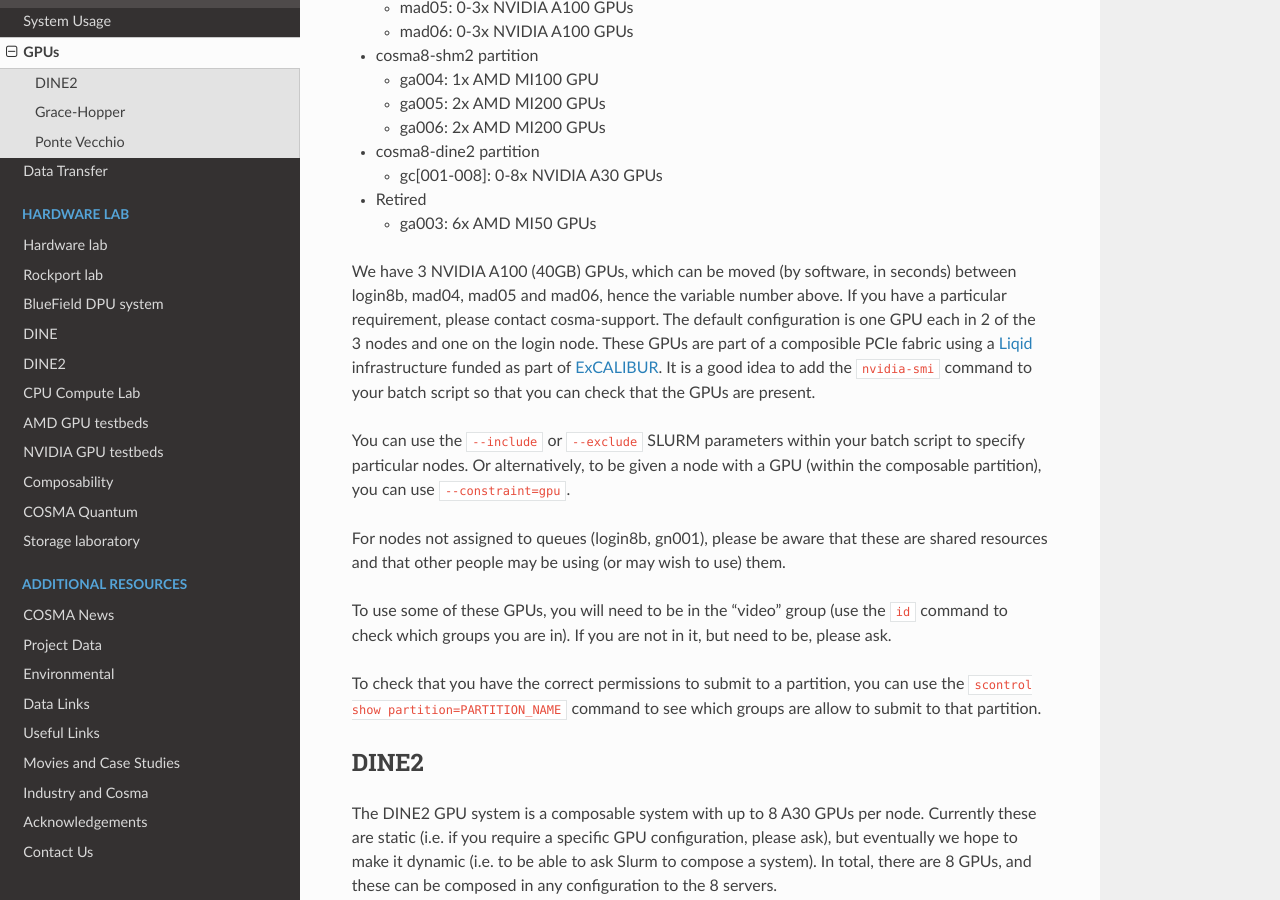
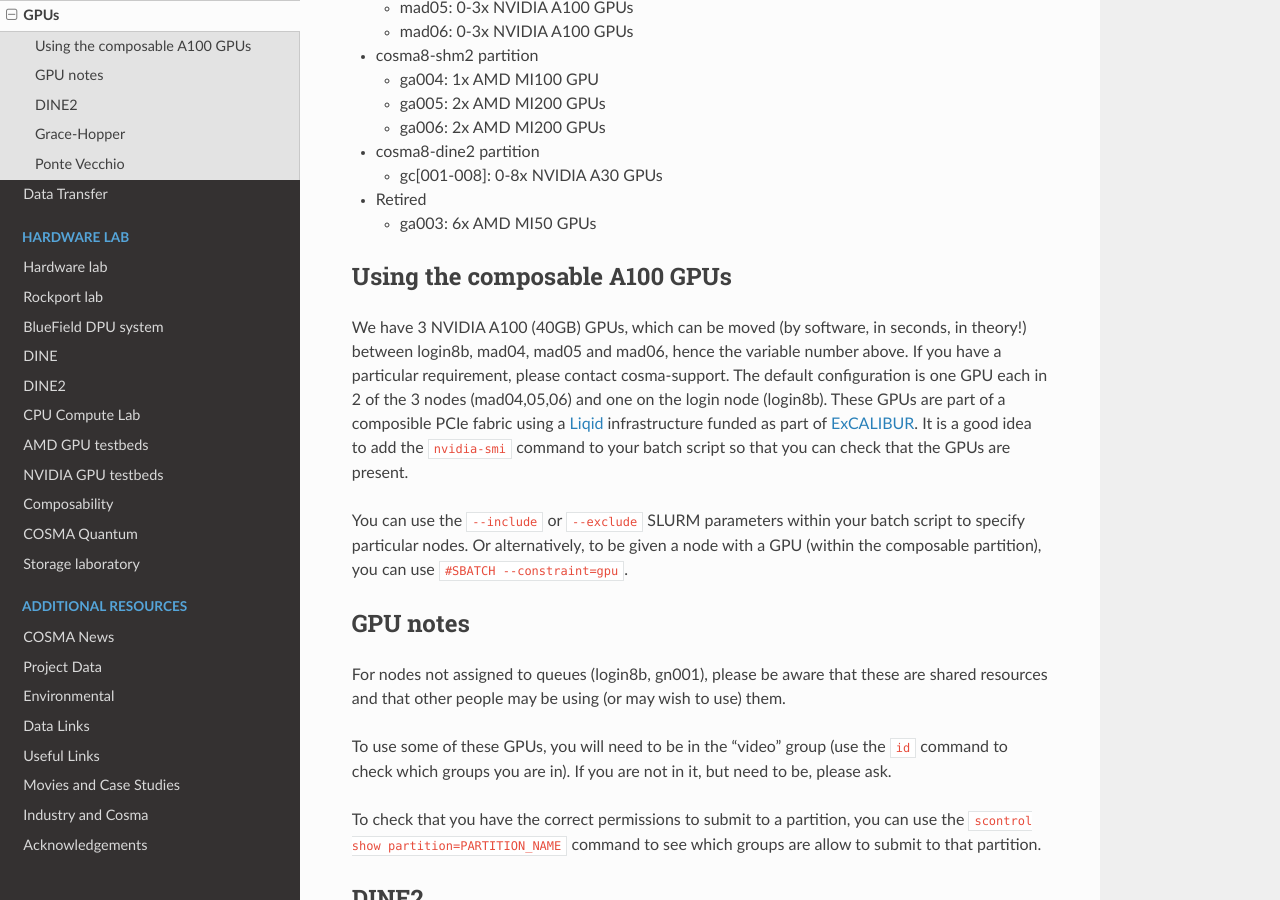
Before and after one commit to agb32/cosmadoc, a Sphinx documentation site: the page built from docs/source/gpu.md, in a window 1280 px wide and 900 px high, scrolled down 404 px. Built offline with Sphinx 7.4.7 and the Read the Docs theme 2.0.0, drawn with Linux system fonts in a browser that asks for light colours.

Commit message:
added gpu composability info

````diff
--- a/docs/source/gpu.md
+++ b/docs/source/gpu.md
@@ -21,9 +21,13 @@ COSMA has a number of GPU systems, which are available for use. These are:
 * Retired
   * ga003: 6x AMD MI50 GPUs
 
-We have 3 NVIDIA A100 (40GB) GPUs, which can be moved (by software, in seconds) between login8b, mad04, mad05 and mad06, hence the variable number above. If you have a particular requirement, please contact cosma-support. The default configuration is one GPU each in 2 of the 3 nodes and one on the login node. These GPUs are part of a composible PCIe fabric using a [Liqid](https://www.liqid.com) infrastructure funded as part of [ExCALIBUR](https://excalibur.ac.uk).  It is a good idea to add the ```nvidia-smi``` command to your batch script so that you can check that the GPUs are present.
+## Using the composable A100 GPUs
 
-You can use the ```--include``` or ```--exclude``` SLURM parameters within your batch script to specify particular nodes.  Or alternatively, to be given a node with a GPU (within the composable partition), you can use ```--constraint=gpu```.
+We have 3 NVIDIA A100 (40GB) GPUs, which can be moved (by software, in seconds, in theory!) between login8b, mad04, mad05 and mad06, hence the variable number above. If you have a particular requirement, please contact cosma-support. The default configuration is one GPU each in 2 of the 3 nodes (mad04,05,06) and one on the login node (login8b). These GPUs are part of a composible PCIe fabric using a [Liqid](https://www.liqid.com) infrastructure funded as part of [ExCALIBUR](https://excalibur.ac.uk).  It is a good idea to add the ```nvidia-smi``` command to your batch script so that you can check that the GPUs are present.
+
+You can use the ```--include``` or ```--exclude``` SLURM parameters within your batch script to specify particular nodes.  Or alternatively, to be given a node with a GPU (within the composable partition), you can use ```#SBATCH --constraint=gpu```.
+
+## GPU notes
 
 For nodes not assigned to queues (login8b, gn001), please be aware that these are shared resources and that other people may be using (or may wish to use) them.
 
````
Also changed, not shown: docs/source/composable.md (+1 -1 lines).
